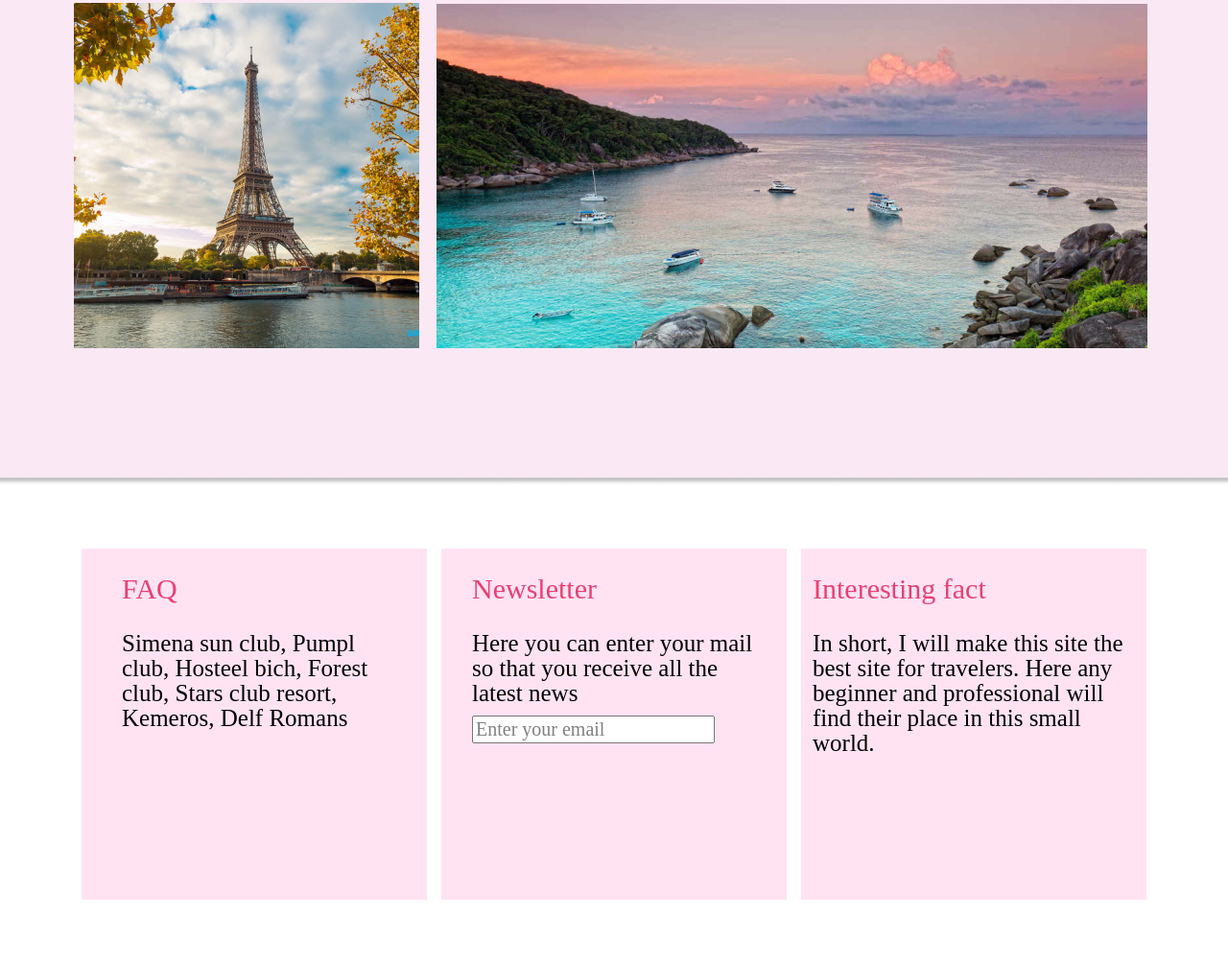
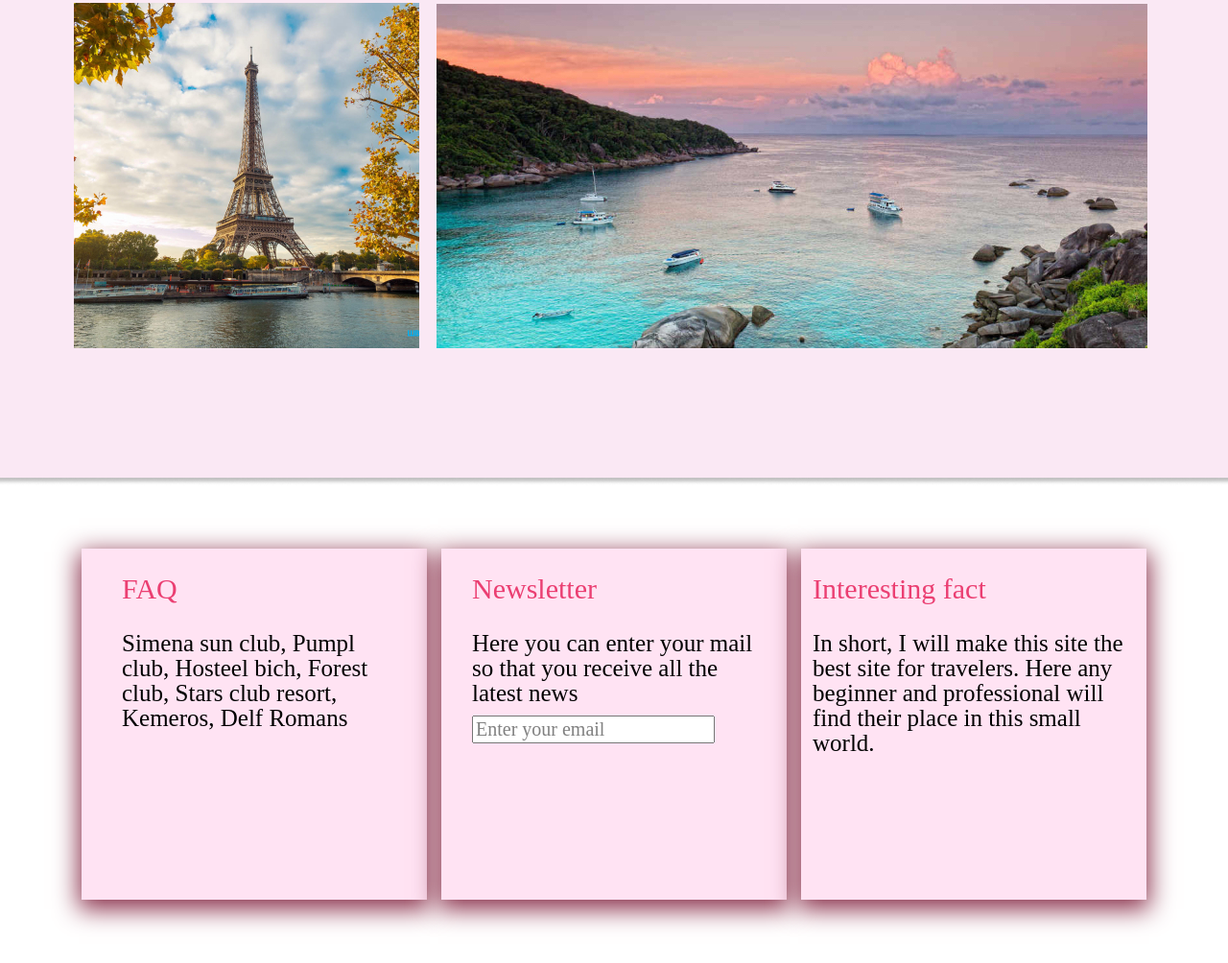
Before and after one commit to ke1802rer8/ke1802rer8.github.io, a plain HTML site: page index.html in a window 1280 px wide. Shown: the part 1710-2714 px from the top of the page at 96% size. Drawn offline with nearby package versions, Linux system fonts and the light colour scheme; grey boxes are pictures that could not be loaded; a web font is replaced by a local one.

Commit message:
Update style.css

```diff
--- a/css/style.css
+++ b/css/style.css
@@ -298,6 +298,7 @@ body{
     text-align: left;
     padding: 10px 0px 38px;
     background-color: rgb(255, 227, 243);
+    box-shadow: 0px 7px 24.3px 2.7px rgb(138, 48, 75);
     min-height: 365px;
 
   }
```
